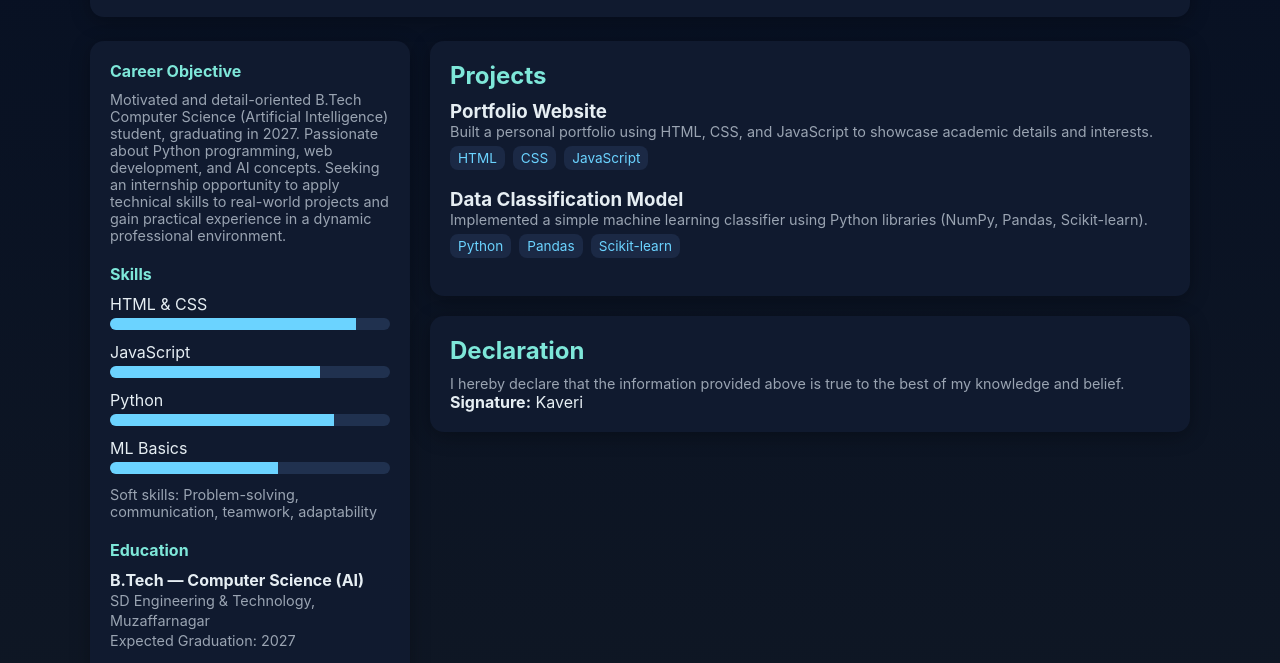
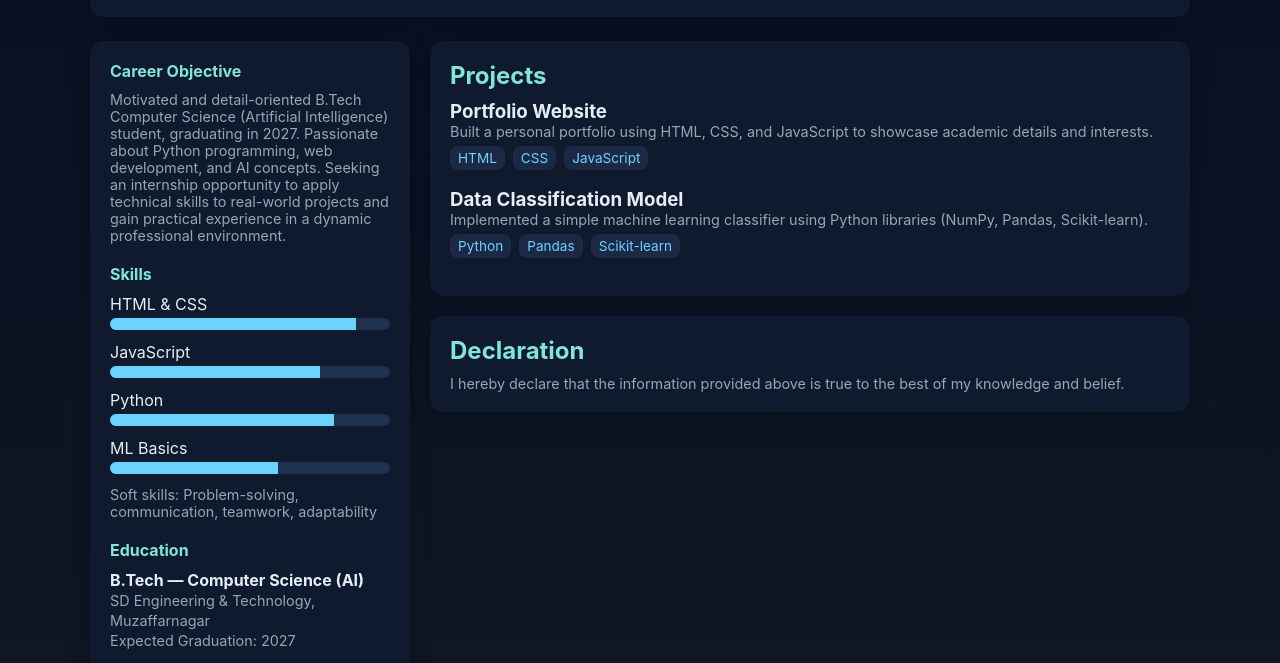
Before and after one commit to themastyogi/Kaveri-Dubey, a plain HTML site: page index.html in a window 1280 px wide. Shown: the part 137-800 px from the top of the page. Drawn offline with Linux system fonts and the light colour scheme.

Commit message:
Update index.html

```diff
--- a/index.html
+++ b/index.html
@@ -117,7 +117,7 @@
         <div class="card">
           <h2>Declaration</h2>
           <p class="small">I hereby declare that the information provided above is true to the best of my knowledge and belief.</p>
-          <p><strong>Signature:</strong> Kaveri</p>
+
         </div>
       </section>
     </main>
```
